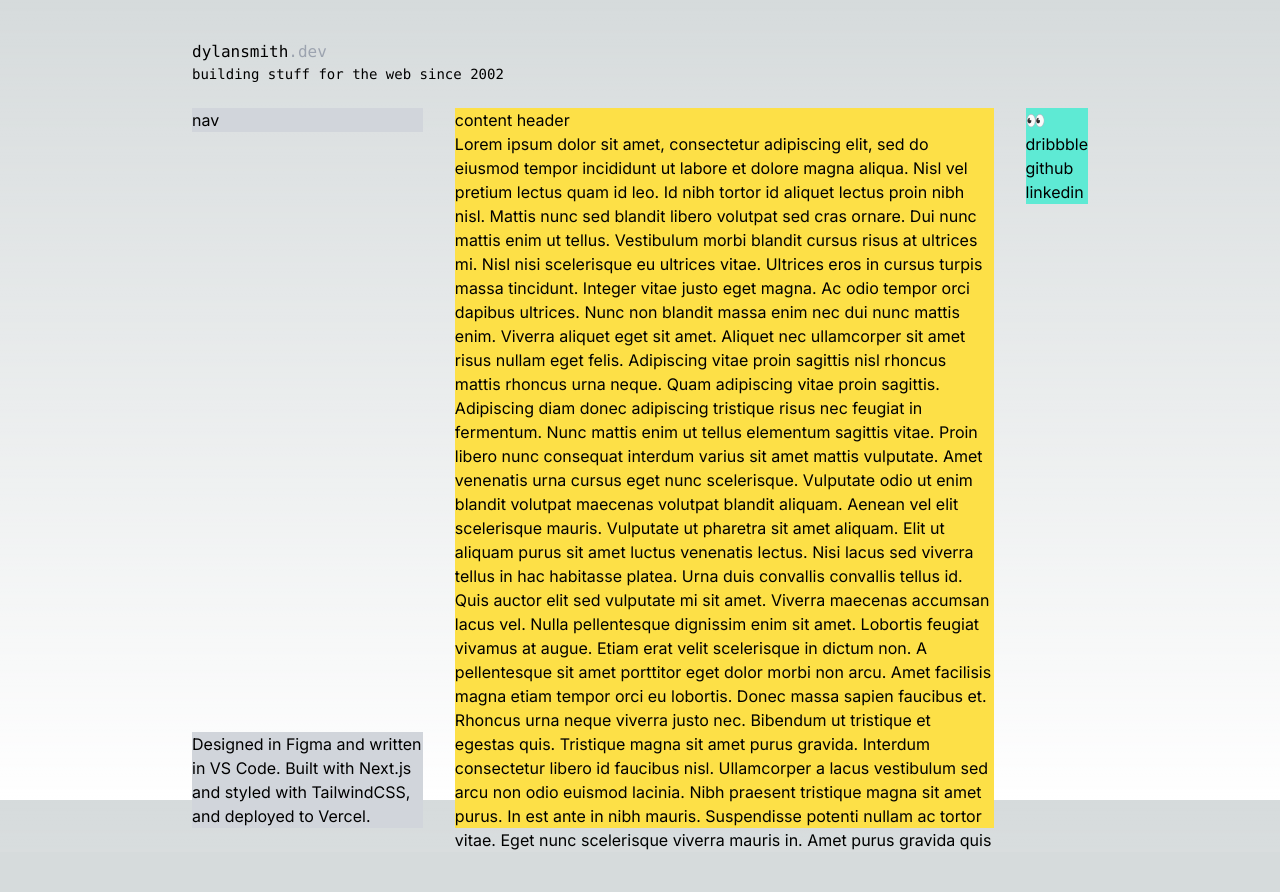
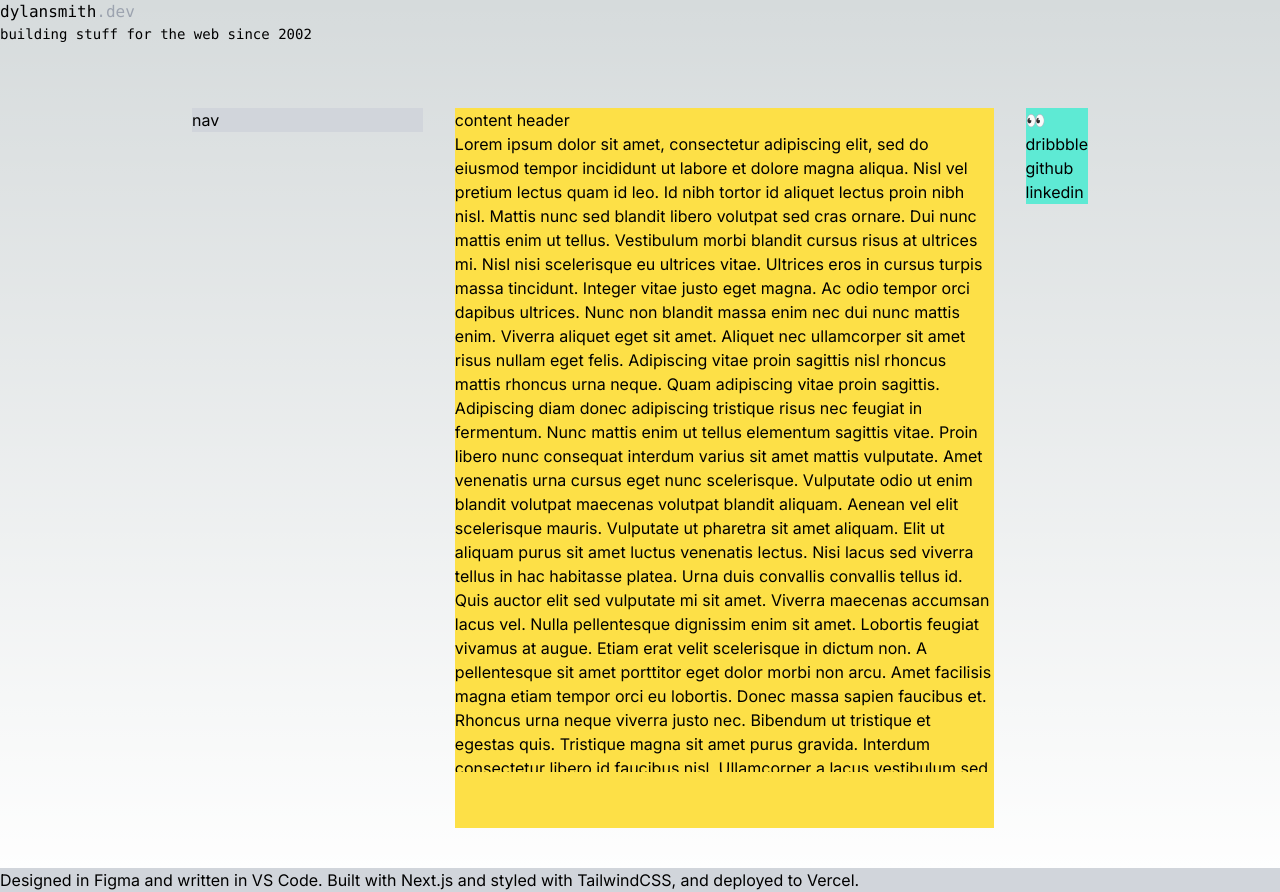
Before and after one commit to dylpckl/dsdev, a Next.js app: page / in a window 1280 px wide. Before the commit the page ends 852 px from the top, so only its background shows below. Built offline with nearby package versions, Linux system fonts and the light colour scheme.

Commit message:
setup header and footer in layout.tsx

```diff
--- a/src/app/layout.tsx
+++ b/src/app/layout.tsx
@@ -1,22 +1,48 @@
-import './globals.css'
-import type { Metadata } from 'next'
-import { Inter } from 'next/font/google'
+import "./globals.css";
+import type { Metadata } from "next";
+import { Inter } from "next/font/google";
 
-const inter = Inter({ subsets: ['latin'] })
+const inter = Inter({ subsets: ["latin"] });
 
 export const metadata: Metadata = {
-  title: 'Dylan Smith',
-  description: 'Generated by create next app',
-}
+  title: "Dylan Smith",
+  description: "Generated by create next app",
+};
 
 export default function RootLayout({
   children,
 }: {
-  children: React.ReactNode
+  children: React.ReactNode;
 }) {
+  const header = (
+    <header>
+      <div className="w-full font-mono mb-6 flex flex-col">
+        <div className="flex">
+          <span>dylansmith</span>
+          <span className="text-gray-400">.dev</span>
+        </div>
+
+        <span className=" text-sm font-mono">
+          building stuff for the web since 2002
+        </span>
+      </div>
+    </header>
+  );
+
+  const footer = (
+    <div className="bg-gray-300 text-black">
+      Designed in Figma and written in VS Code. Built with Next.js and styled
+      with TailwindCSS, and deployed to Vercel.
+    </div>
+  );
+
   return (
     <html lang="en">
-      <body className={inter.className}>{children}</body>
+      <body className={inter.className}>
+        {header}
+        {children}
+        {footer}
+      </body>
     </html>
-  )
+  );
 }
--- a/src/app/page.tsx
+++ b/src/app/page.tsx
@@ -3,30 +3,20 @@ import Image from "next/image";
 export default function Home() {
   return (
     <main className="flex h-screen flex-col px-48 py-10">
-      {/* Header */}
-      <div className="w-full font-mono mb-6 flex flex-col">
-        <div className="flex">
-          <span>dylansmith</span>
-          <span className="text-gray-400">.dev</span>
-        </div>
 
-        <span className=" text-sm font-mono">
-          building stuff for the web since 2002
-        </span>
-      </div>
 
       {/* Body */}
       <div className="flex h-full gap-8">
         {/* Nav */}
         <div className="flex flex-col h-full w-96 justify-between">
           <div className="bg-gray-300">nav</div>
-          <div className="bg-gray-300 text-black">Designed in Figma and written in VS Code. Built with Next.js and styled with TailwindCSS, and deployed to Vercel.</div>
+
         </div>
 
         {/* Content */}
         <div className="bg-yellow-300 text-black w-full">
           <div className="">content header</div>
-          <div className="h-full overflow-y-auto">
+          <div className="h-[80vh] overflow-y-auto">
             Lorem ipsum dolor sit amet, consectetur adipiscing elit, sed do
             eiusmod tempor incididunt ut labore et dolore magna aliqua. Nisl vel
             pretium lectus quam id leo. Id nibh tortor id aliquet lectus proin
```
